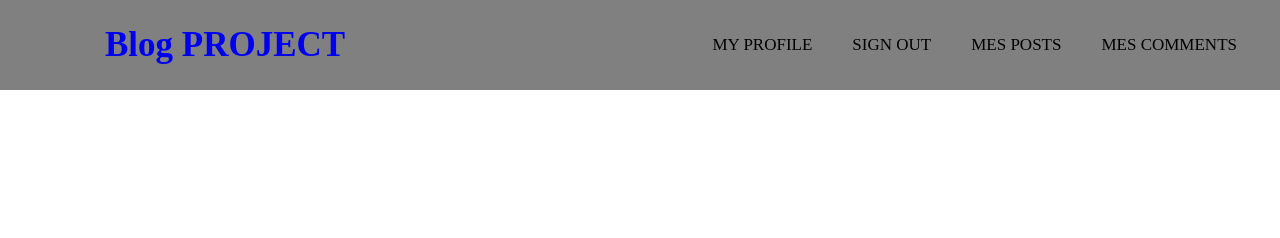
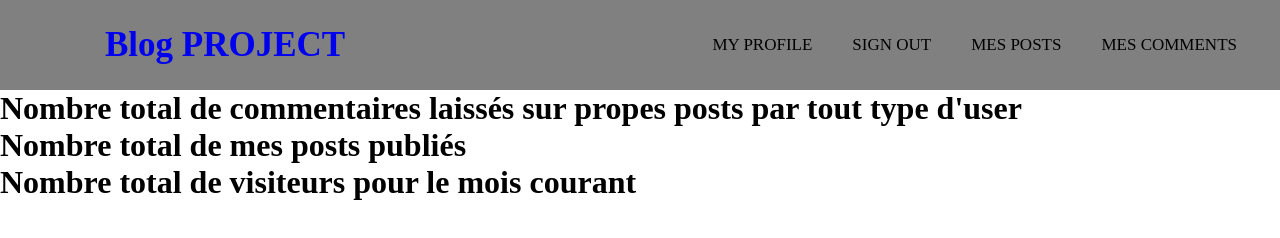
Before and after one commit to Marie2866/blog_project_vercel, a website: page author.html in a window 1280 px wide. Drawn offline with Linux system fonts and the light colour scheme.

Commit message:
Update author.html : mise à jour du dashboard

```diff
--- a/author.html
+++ b/author.html
@@ -22,6 +22,14 @@
         </ul>
       </nav>
     </header>
+
+    <h1>
+      Nombre total de commentaires laissés sur propes posts par tout type d'user
+    </h1>
+
+    <h1>Nombre total de mes posts publiés</h1>
+
+    <h1>Nombre total de visiteurs pour le mois courant</h1>
   </body>
 
   <footer></footer>
```
